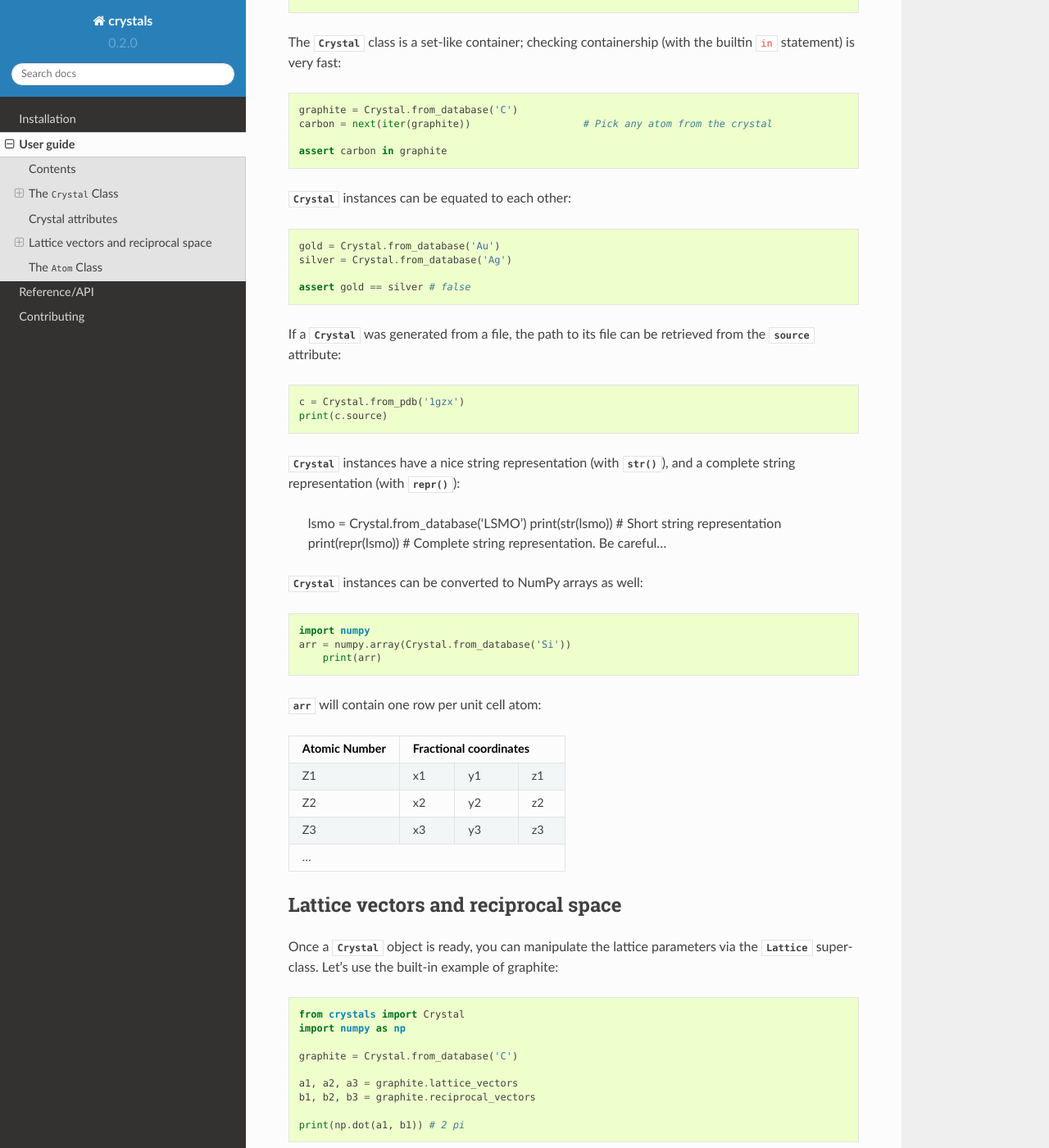
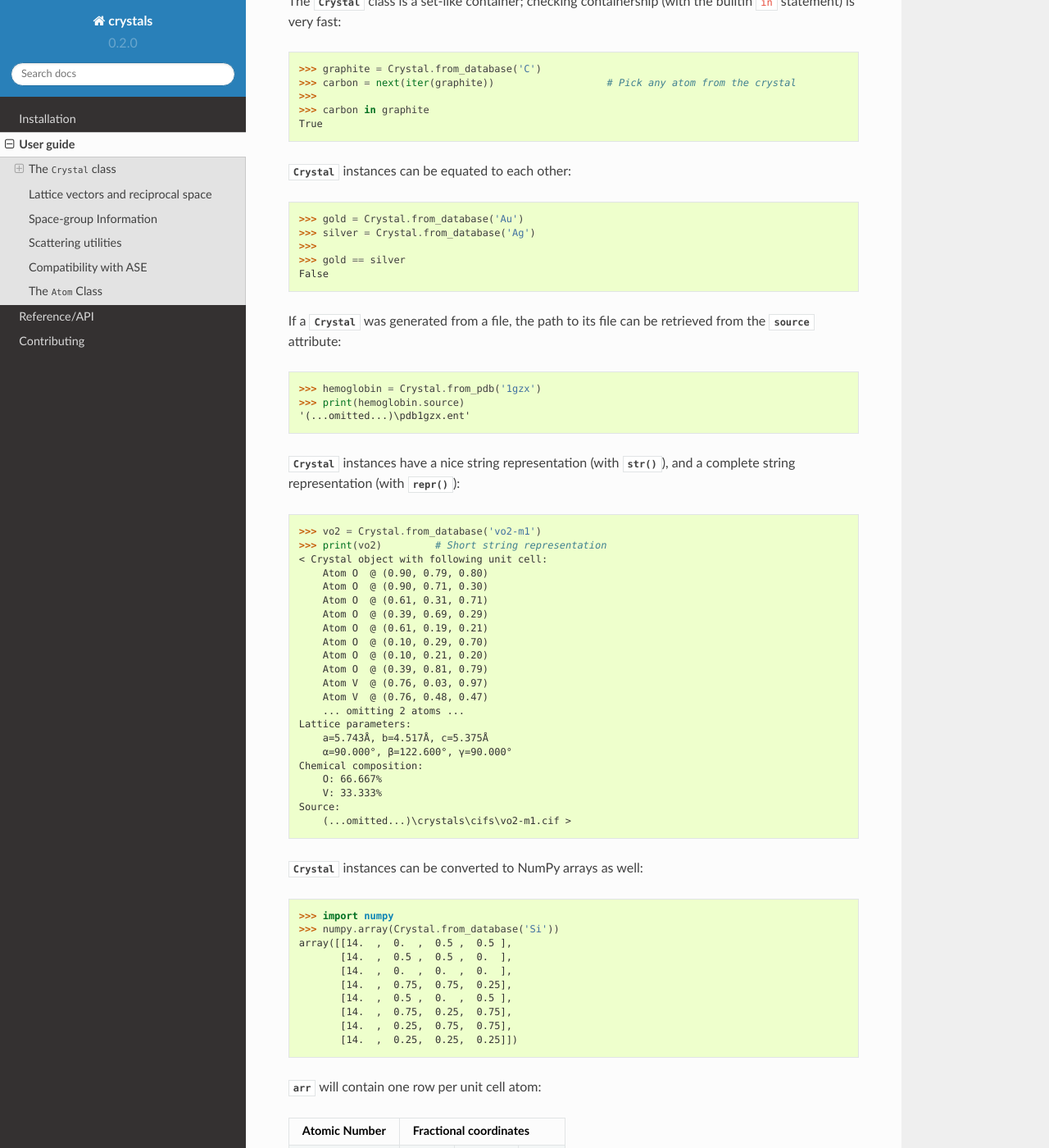
Before and after one commit to LaurentRDC/crystals, a Sphinx documentation site: the page built from docs/guide.rst, in a window 1280 px wide and 1400 px high, scrolled down 2279 px. Shown: the whole window at 82% size. Built offline with Sphinx 7.4.7 and the Read the Docs theme 2.0.0, drawn with Linux system fonts in a browser that asks for light colours; some of the changed text lies outside the part shown.

Commit message:
Updated user guide

```diff
--- a/docs/guide.rst
+++ b/docs/guide.rst
@@ -9,15 +9,7 @@
 This page highlights some of the features of ``crystals``. In case anything is unclear,
 `raising an issue <https://github.com/LaurentRDC/crystals/issues/>` would be appreciated.
 
-Contents
-========
-
-* :ref:`Crystal`
-* :ref:`Atom`
-
-.. _crystal:
-
-The :class:`Crystal` Class
+The :class:`Crystal` class
 ==========================
 
 Handling crystal models is the main feature of the :mod:`crystals` library. This is done through the :class:`Crystal` class, a representation of a crystal including
@@ -29,28 +21,27 @@
 --------------------------------------
 Creating a :class:`Crystal` object can be done most easily from a Crystal Information File (CIF, .cif)::
 
-	from crystals import Crystal
-
-	TiSe2 = Crystal.from_cif('tise2.cif')
+    >>> from crystals import Crystal
+    >>> TiSe2 = Crystal.from_cif('tise2.cif')
 
 :mod:`crystals` also has an internal database of CIF files. Valid names are stored in :attr:`Crystal.builtins` and can be
 constructed like so::
 
-	'Au' in Crystal.builtins	        # True
-	gold = Crystal.from_database('Au')
+    >>> 'Au' in Crystal.builtins
+    True
+    >>> gold = Crystal.from_database('Au')
 
 `RCSB Protein DataBank <http://www.rcsb.org/>`_ files are even easier to handle; simply provide the 4-letter identification code
 and the structure file will be taken care of by :mod:`crystals`::
 
-	hemoglobin = Crystal.from_pdb('1gzx')
+    >>> hemoglobin = Crystal.from_pdb('1gzx')
 
 Another convenient way to construct a :class:`Crystal` is through the `Crystallography Open Database <http://www.crystallography.net/cod/>`_::
 
-	# Default is the latest revision
-	vo2 = Crystal.from_cod(1521124)
-
-	# Revisions are accessible as well
-	old_vo2 = Crystal.from_cod(1521124, revision = 140771)
+    >>> # Default is the latest revision
+    >>> vo2 = Crystal.from_cod(1521124)
+    >>> # Revisions are accessible as well
+    >>> old_vo2 = Crystal.from_cod(1521124, revision = 140771)
 
 Constructing a :class:`Crystal` object by hand
 ----------------------------------------------
@@ -65,64 +56,100 @@
 As an example, let's create the simplest crystal structure known:
 `alpha-Polonium (simple cubic) <https://en.wikipedia.org/wiki/Polonium#Solid_state_form>`_::
 
-	from crystals import Crystal, Atom
-	import numpy as np
-
-	lattice_vectors = 3.35 * np.eye(3)
-	unitcell = [Atom('Po', coords = [0,0,0])]
-
-	polonium = Crystal(unitcell, lattice_vectors)
+    >>> from crystals import Crystal, Atom
+    >>> import numpy as np
+    >>>
+    >>> lattice_vectors = 3.35 * np.eye(3)
+    >>> unitcell = [Atom('Po', coords = [0,0,0])]
+    >>>
+    >>> polonium = Crystal(unitcell, lattice_vectors)
 
 In the case where atoms are given as an asymmetric unit cell and a set of symmetry operators, you can use the
 :func:`symmetry_expansion` function to generate a set of *unique* atoms (even if some symmetry operators might be redundant).
 The generated set of atoms can be passed to the constructor of :class:`Crystal`.
 
 Crystal attributes
-==================
+------------------
 The :class:`Crystal` object provides some interfaces for easy structure manipulation. First, a :class:`Crystal` is an iterable::
 
-	from crystals import Crystal
-	graphite = Crystal.from_database('C')
-
-	for atm in graphite:	#Loops over atoms in the unit cell
-	    print(atm)
+    >>> from crystals import Crystal
+    >>> graphite = Crystal.from_database('C')
+    >>>
+    >>> for atm in graphite:
+    ...	    print(atm)
+    ...
+    < Atom C  @ (0.00, 0.00, 0.25) >
+    < Atom C  @ (0.33, 0.67, 0.25) >
+    < Atom C  @ (0.00, 0.00, 0.75) >
+    < Atom C  @ (0.67, 0.33, 0.75) >
 
 The :func:`len` of a :class:`Crystal` is the unit cell size (in number of atoms)::
 
-    c = Crystal.from_pdb('1gzx') # hemoglobin
-    len(c) 	                     `# 17536
+    >>> hemoglobin = Crystal.from_pdb('1gzx')
+    >>> len(hemoglobin)
+    17536
 
 The :class:`Crystal` class is a set-like container; checking containership (with the builtin ``in`` statement) is very fast::
 
-	graphite = Crystal.from_database('C')
-	carbon = next(iter(graphite))			# Pick any atom from the crystal
-
-	assert carbon in graphite
+    >>> graphite = Crystal.from_database('C')
+    >>> carbon = next(iter(graphite))			# Pick any atom from the crystal
+    >>>
+    >>> carbon in graphite
+    True
 
 :class:`Crystal` instances can be equated to each other::
 
-    gold = Crystal.from_database('Au')
-    silver = Crystal.from_database('Ag')
-
-    assert gold == silver # false
+    >>> gold = Crystal.from_database('Au')
+    >>> silver = Crystal.from_database('Ag')
+    >>>
+    >>> gold == silver
+    False
 
 If a :class:`Crystal` was generated from a file, the path to its file can be retrieved
 from the :attr:`source` attribute::
 
-    c = Crystal.from_pdb('1gzx')
-    print(c.source)
+    >>> hemoglobin = Crystal.from_pdb('1gzx')
+    >>> print(hemoglobin.source)
+    '(...omitted...)\pdb1gzx.ent'
 
 :class:`Crystal` instances have a nice string representation (with :func:`str`), and a complete string representation (with :func:`repr`):
 
-	lsmo = Crystal.from_database('LSMO')
-	print(str(lsmo))	# Short string representation
-	print(repr(lsmo))   # Complete string representation. Be careful...
+    >>> vo2 = Crystal.from_database('vo2-m1')
+    >>> print(vo2)	   # Short string representation
+    < Crystal object with following unit cell:
+        Atom O  @ (0.90, 0.79, 0.80)
+        Atom O  @ (0.90, 0.71, 0.30)
+        Atom O  @ (0.61, 0.31, 0.71)
+        Atom O  @ (0.39, 0.69, 0.29)
+        Atom O  @ (0.61, 0.19, 0.21)
+        Atom O  @ (0.10, 0.29, 0.70)
+        Atom O  @ (0.10, 0.21, 0.20)
+        Atom O  @ (0.39, 0.81, 0.79)
+        Atom V  @ (0.76, 0.03, 0.97)
+        Atom V  @ (0.76, 0.48, 0.47)
+        ... omitting 2 atoms ...
+    Lattice parameters:
+        a=5.743Å, b=4.517Å, c=5.375Å
+        α=90.000°, β=122.600°, γ=90.000°
+    Chemical composition:
+        O: 66.667%
+        V: 33.333%
+    Source:
+        (...omitted...)\crystals\cifs\vo2-m1.cif >
+
 
 :class:`Crystal` instances can be converted to NumPy arrays as well::
 
-    import numpy
-    arr = numpy.array(Crystal.from_database('Si'))
-	print(arr)
+    >>> import numpy
+    >>> numpy.array(Crystal.from_database('Si'))
+    array([[14.  ,  0.  ,  0.5 ,  0.5 ],
+           [14.  ,  0.5 ,  0.5 ,  0.  ],
+           [14.  ,  0.  ,  0.  ,  0.  ],
+           [14.  ,  0.75,  0.75,  0.25],
+           [14.  ,  0.5 ,  0.  ,  0.5 ],
+           [14.  ,  0.75,  0.25,  0.75],
+           [14.  ,  0.25,  0.75,  0.75],
+           [14.  ,  0.25,  0.25,  0.25]])
 
 :data:`arr` will contain one row per unit cell atom:
 
@@ -146,42 +173,54 @@
 Once a :class:`Crystal` object is ready, you can manipulate the lattice parameters via the :class:`Lattice`
 super-class. Let's use the built-in example of graphite::
 
-	from crystals import Crystal
-	import numpy as np
-
-	graphite = Crystal.from_database('C')
-
-	a1, a2, a3 = graphite.lattice_vectors
-	b1, b2, b3 = graphite.reciprocal_vectors
-
-	print(np.dot(a1, b1)) # 2 pi
+    >>> from crystals import Crystal
+    >>> import numpy as np
+    >>>
+    >>> graphite = Crystal.from_database('C')
+    >>>
+    >>> a1, a2, a3 = graphite.lattice_vectors
+    >>> a1
+    array([2.464, 0.   , 0.   ])
+    >>> b1, b2, b3 = graphite.reciprocal_vectors
+    >>> b1
+    array([ 2.54999404,  1.47223974, 0.    ])
+    >>>
+    >>> np.dot(a1, b1)	# 2 pi
+    6.283185307179586
 
 The standard `three lengths and angles` description of a lattice is also accessible::
 
-	a, b, c, alpha, beta, gamma = graphite.lattice_parameters
+    >>> a, b, c, alpha, beta, gamma = graphite.lattice_parameters
 
 The unit cell volume (and by extensions, density) is also accessible::
 
-	vol = graphite.volume	# Angstroms cubed
-	density = vol/len(graphite)
+    >>> vol = graphite.volume	# Angstroms cubed
+    >>> density = vol/len(graphite)
 
 As a lattice can be fully described by its basis vectors, a NumPy array can be created from a :class:`Lattice` instance.
 
 Space-group Information
------------------------
+=======================
 The `lattice system <https://en.wikipedia.org/wiki/Bravais_lattice#Bravais_lattices_in_3_dimensions>`_ of a Lattice or Crystal instance is also available via the :attr:`lattice_system` attribute::
 
-	vo2 = Crystal.from_database('vo2-m1') # Monoclinic M1 VO2
-	print(vo2.lattice_system)             # = 'monoclinic'
+    >>> vo2 = Crystal.from_database('vo2-m1') # Monoclinic M1 VO2
+    >>> vo2.lattice_system
+    <LatticeSystem.monoclinic: 2>
 
 Better control on length tolerances is available via the :func:`lattice_system` function.
 
 Thanks to `spglib <http://atztogo.github.io/spglib/>`_, we can get space-group information from a :class:`Crystal` instance::
 
-	from crystals import Crystal
-
-	gold = Crystal.from_database('Au')
-	spg_info = gold.symmetry()
+    >>> from crystals import Crystal
+    >>>
+    >>> gold = Crystal.from_database('Au')
+    >>> gold.symmetry()
+    {'international_symbol': 'Fm-3m',
+     'hall_symbol': '-F 4 2 3',
+     'international_number': 225,
+     'hall_number': 523,
+     'international_full': 'F 4/m -3 2/m',
+     'pointgroup': 'Oh'}
 
 In the above example, :data:`spg_info` is a dictionary with the following keys:
 
@@ -202,36 +241,35 @@
 attribute, and so on.
 
 Scattering utilities
---------------------
+====================
 :class:`Lattice` objects have a few methods that make life easier when dealing with scattering data and modeling.
 
 The conversion between Miller indices and scattering vectors is available::
 
-	from crystals import Crystal
-	graphite = Crystal.from_database('C')
-
-	# Behavior inherited from Lattice superclass
-	G = graphite.scattering_vector(1,0,0)
-	h, k, l = graphite.miller_indices(G) #1, 0, 0
+    >>> from crystals import Crystal
+    >>> graphite = Crystal.from_database('C')
+    >>>
+    >>> # Behavior inherited from Lattice superclass
+    >>> G = graphite.scattering_vector(1,0,0)
+    >>> graphite.miller_indices(*G)
+    (array([1.]), array([0.]), array([0.]))
 
 Compatibility with ASE
-----------------------
+======================
 The `Atomic Simulation Environment <https://wiki.fysik.dtu.dk/ase/index.html>`_ is a powerful tool. You can harness its power and convert
 between :class:`ase.Atoms` and :class:`crystals.Crystal` at will.
 
 To create an :class:`ase.Atoms` object from a :class:`Crystal`, use the :meth:`Crystal.ase_atoms` method::
 
-	from ase.calculators.abinit import Abinit
-	from crystals import Crystal
-
-	gold = Crystal.from_database('Au')
-	ase_gold = gold.ase_atoms(calculator = Abinit(...))
+    >>> from ase.calculators.abinit import Abinit
+    >>> from crystals import Crystal
+    >>>
+    >>> gold = Crystal.from_database('Au')
+    >>> ase_gold = gold.ase_atoms(calculator = Abinit(...))
 
 All keywords of the :class:`ase.Atoms` constructor are supported. To get back to a :class:`Crystal` instance::
 
-	gold2 = Crystal.from_ase(ase_gold)
-
-.. _atom:
+    >>> gold2 = Crystal.from_ase(ase_gold)
 
 The :class:`Atom` Class
 =======================
@@ -241,9 +279,9 @@
 
 To create an atom, simply provide its element and coordinates::
 
-	from crystals import Atom
-
-	copper = Atom(element = 'Cu', coords = [0,0,0])
+    >>> from crystals import Atom
+    >>>
+    >>> copper = Atom(element = 'Cu', coords = [0,0,0])
 
 Optional information can be given, such as magnetic moment and mean-squared displacement. For users of :mod:`ase`,
 another possibility is to instantiate an :class:`Atom` from an :class:`ase.Atom` using the :meth:`Atom.from_ase`
@@ -255,17 +293,19 @@
 The real-space position with respect to a :class:`Crystal` or :class:`Lattice` can be accessed using the
 :meth:`xyz` method::
 
-	from crystals import Crystal
-	graphite = Crystal.from_database('C')
-
-	carbon = list(graphite)[-1]
-	fractional = carbon.coords
-	real = carbon.xyz(lattice = graphite)
+    >>> from crystals import Crystal
+    >>> graphite = Crystal.from_database('C')
+    >>>
+    >>> carbon = list(graphite)[-1]
+    >>> fractional = carbon.coords
+    >>> real = carbon.xyz(lattice = graphite)
 
 The distance between two atoms can be calculated by taking their difference::
 
-	copper = Atom('Cu', coords = [0,0,0])
-	silver = Atom('Ag', coords = [1,0,0])
-	dist = silver - copper			# distance in fractional coordinates
+    >>> copper = Atom('Cu', coords = [0,0,0])
+    >>> silver = Atom('Ag', coords = [1,0,0])
+    >>> dist = silver - copper			# distance in fractional coordinates
+    >>> dist
+    1.0
 
 :ref:`Return to Top <user_guide>`
--- a/docs/index.rst
+++ b/docs/index.rst
@@ -36,22 +34,24 @@
     reference
     contributing
 
+Aknowledgements
+===============
+
+This package depends on the work of some amazing people. Of note are the `spglib contributors <https://github.com/atztogo/spglib>`_
+
 Citations
 =========
 
 If you find this software useful, please consider citing the following publication:
 
 .. [#] L. P. René de Cotret, M. R. Otto, M. J. Stern. and B. J. Siwick, *An open-source software ecosystem for the interactive
-       exploration of ultrafast electron scattering data*, Advanced Structural and Chemical Imaging **4**:11 (2018) DOI: 10.1186/s40679-018-0060-y
+       exploration of ultrafast electron scattering data*, Advanced Structural and Chemical Imaging **4**:11 (2018)
+       `DOI: 10.1186/s40679-018-0060-y <https://doi.org/10.1186/s40679-018-0060-y>`_
 
 Underlying algorithms provided by ``spglib`` are described in the following publication:
 
 .. [#] A. Togo and I. Tanaka, *spglib: a software library for crystal symmetry search*. https://arxiv.org/abs/1808.01590 (written at version 1.10.4).
 
-Aknowledgements
-===============
-
-This package depends on the work of some amazing people. Of note are the `spglib contributors <https://github.com/atztogo/spglib>`_
 
 Support / Report Issues
 =======================
```
Also changed, not shown: other parts of docs/index.rst (+0 -2 lines), crystals/__init__.py (+19 -6 lines), 2 other files.
